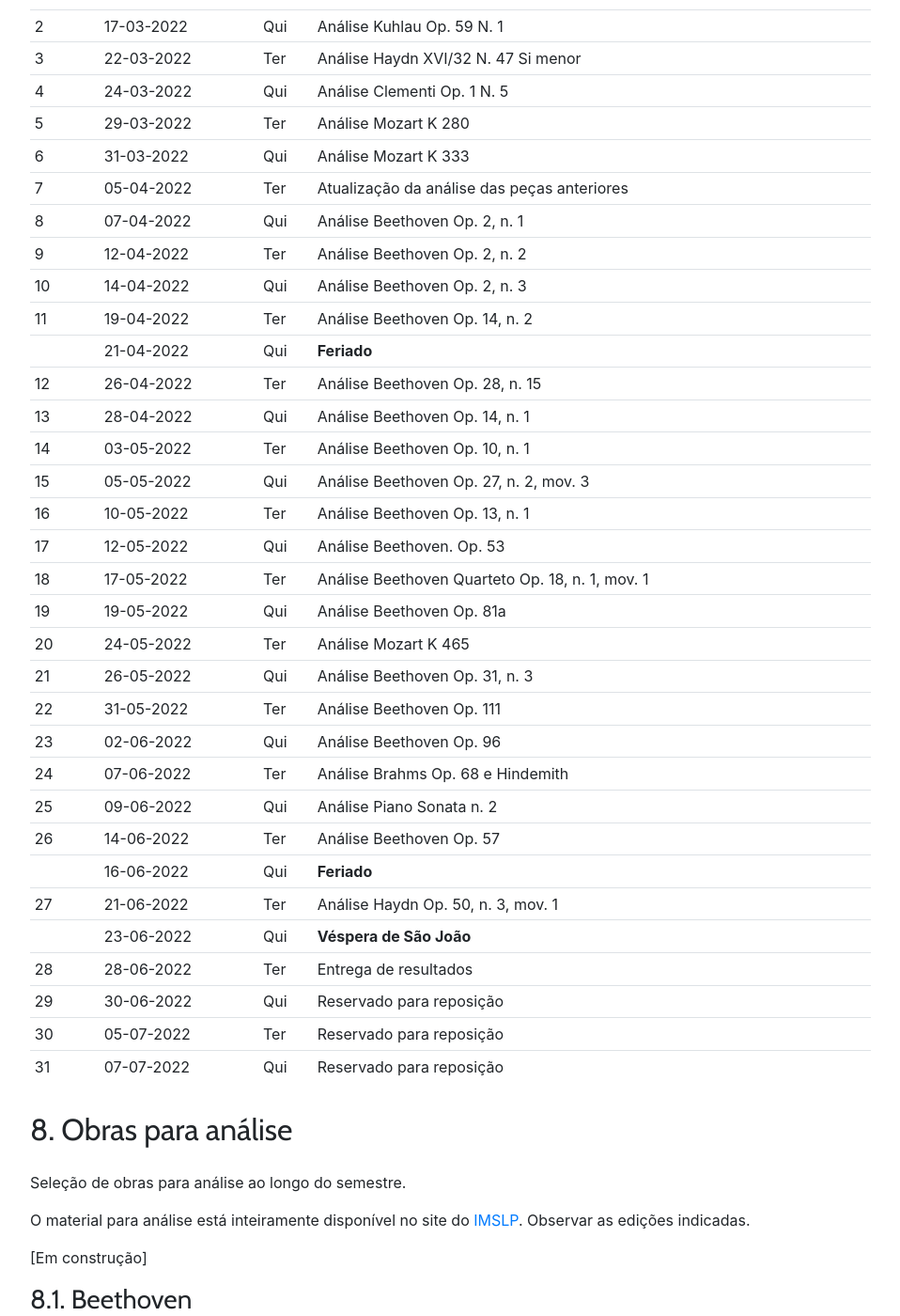
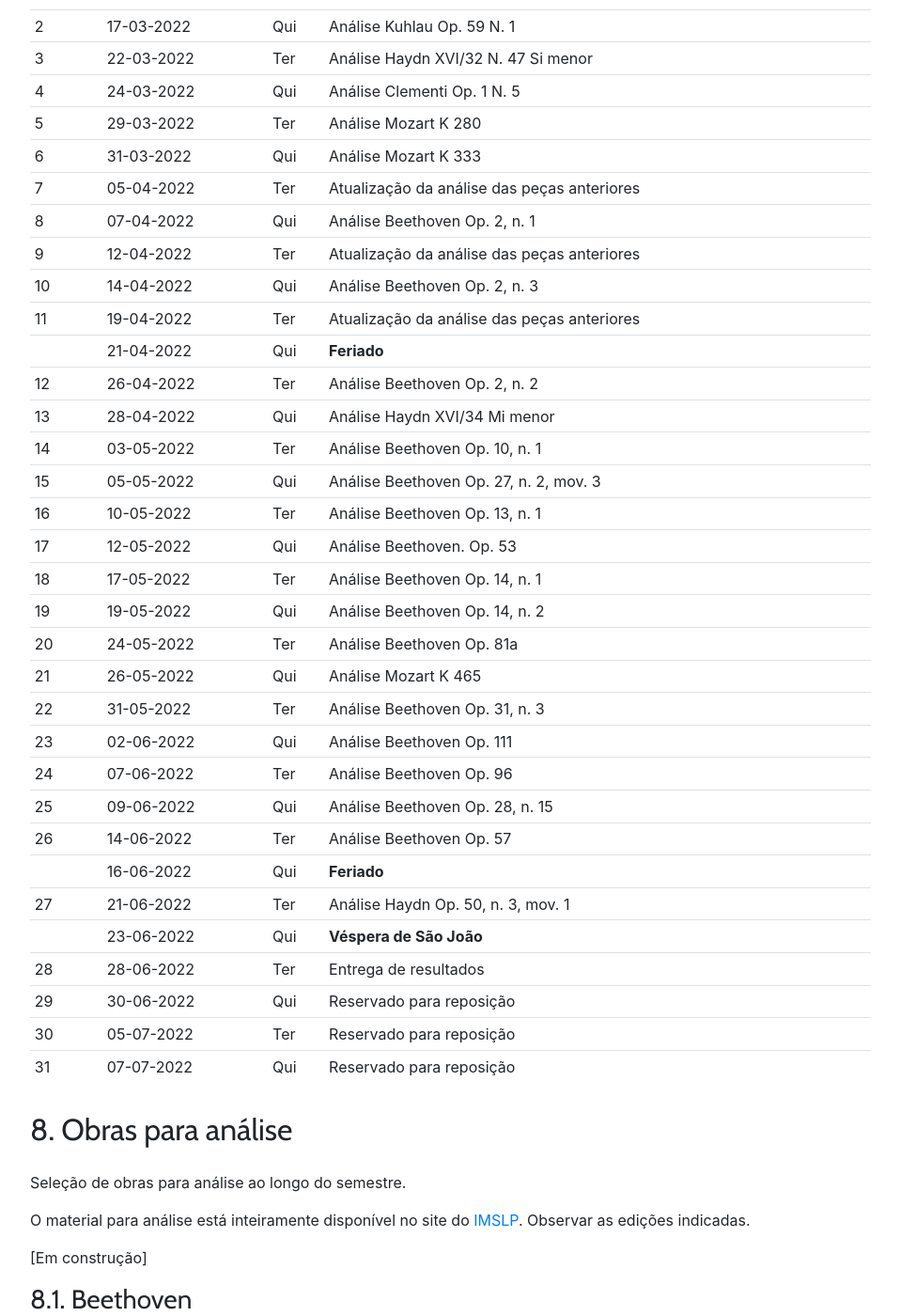
Before and after one commit to kroger/genosmus, a Jekyll site: the page built from _marcos/musa72.md, in a window 1280 px wide and 1400 px high, scrolled down 2561 px. Shown: the whole window at 94% size, without its empty margins (68-1026 px from the left). Built offline with Jekyll 4.4.1, drawn with Linux system fonts in a browser that asks for light colours; nearby versions of some CDN libraries; the table of contents is made by our own code.

Commit message:
Adaptação do cronograma
- Inseri peça mais simples entre as de Beethoven

```diff
--- a/_marcos/musa72.md
+++ b/_marcos/musa72.md
@@ -112,44 +112,44 @@ disciplina. -->
 Este cronograma é uma previsão e poderá ser alterado ao longo do
 semestre.
 
-| Aula | Data       | Dia | Tópico                                          |
-| ---- | ---------- | --- | ----------------------------------------------- |
-|      | 08-03-2022 | Ter | **Aula magna EMUS**                             |
-|      | 10-03-2022 | Qui | **Preparativos finais - sem aula**              |
-| 1    | 15-03-2022 | Ter | Análise Mozart K 545                            |
-| 2    | 17-03-2022 | Qui | Análise Kuhlau Op. 59 N. 1                      |
-| 3    | 22-03-2022 | Ter | Análise Haydn XVI/32 N. 47 Si menor             |
-| 4    | 24-03-2022 | Qui | Análise Clementi Op. 1 N. 5                     |
-| 5    | 29-03-2022 | Ter | Análise Mozart K 280                            |
-| 6    | 31-03-2022 | Qui | Análise Mozart K 333                            |
-| 7    | 05-04-2022 | Ter | Atualização da análise das peças anteriores     |
-| 8    | 07-04-2022 | Qui | Análise Beethoven Op. 2, n. 1                   |
-| 9    | 12-04-2022 | Ter | Análise Beethoven Op. 2, n. 2                   |
-| 10   | 14-04-2022 | Qui | Análise Beethoven Op. 2, n. 3                   |
-| 11   | 19-04-2022 | Ter | Análise Beethoven Op. 14, n. 2                  |
-|      | 21-04-2022 | Qui | **Feriado**                                     |
-| 12   | 26-04-2022 | Ter | Análise Beethoven Op. 28, n. 15                 |
-| 13   | 28-04-2022 | Qui | Análise Beethoven Op. 14, n. 1                  |
-| 14   | 03-05-2022 | Ter | Análise Beethoven Op. 10, n. 1                  |
-| 15   | 05-05-2022 | Qui | Análise Beethoven Op. 27, n. 2, mov. 3          |
-| 16   | 10-05-2022 | Ter | Análise Beethoven Op. 13, n. 1                  |
-| 17   | 12-05-2022 | Qui | Análise Beethoven. Op. 53                       |
-| 18   | 17-05-2022 | Ter | Análise Beethoven Quarteto Op. 18, n. 1, mov. 1 |
-| 19   | 19-05-2022 | Qui | Análise Beethoven Op. 81a                       |
-| 20   | 24-05-2022 | Ter | Análise Mozart K 465                            |
-| 21   | 26-05-2022 | Qui | Análise Beethoven Op. 31, n. 3                  |
-| 22   | 31-05-2022 | Ter | Análise Beethoven Op. 111                       |
-| 23   | 02-06-2022 | Qui | Análise Beethoven Op. 96                        |
-| 24   | 07-06-2022 | Ter | Análise Brahms Op. 68 e Hindemith               |
-| 25   | 09-06-2022 | Qui | Análise Piano Sonata n. 2                       |
-| 26   | 14-06-2022 | Ter | Análise Beethoven Op. 57                        |
-|      | 16-06-2022 | Qui | **Feriado**                                     |
-| 27   | 21-06-2022 | Ter | Análise Haydn Op. 50, n. 3, mov. 1              |
-|      | 23-06-2022 | Qui | **Véspera de São João**                         |
-| 28   | 28-06-2022 | Ter | Entrega de resultados                           |
-| 29   | 30-06-2022 | Qui | Reservado para reposição                        |
-| 30   | 05-07-2022 | Ter | Reservado para reposição                        |
-| 31   | 07-07-2022 | Qui | Reservado para reposição                        |
+| Aula | Data       | Dia | Tópico                                      |
+| ---- | ---------- | --- | ------------------------------------------- |
+|      | 08-03-2022 | Ter | **Aula magna EMUS**                         |
+|      | 10-03-2022 | Qui | **Preparativos finais - sem aula**          |
+| 1    | 15-03-2022 | Ter | Análise Mozart K 545                        |
+| 2    | 17-03-2022 | Qui | Análise Kuhlau Op. 59 N. 1                  |
+| 3    | 22-03-2022 | Ter | Análise Haydn XVI/32 N. 47 Si menor         |
+| 4    | 24-03-2022 | Qui | Análise Clementi Op. 1 N. 5                 |
+| 5    | 29-03-2022 | Ter | Análise Mozart K 280                        |
+| 6    | 31-03-2022 | Qui | Análise Mozart K 333                        |
+| 7    | 05-04-2022 | Ter | Atualização da análise das peças anteriores |
+| 8    | 07-04-2022 | Qui | Análise Beethoven Op. 2, n. 1               |
+| 9    | 12-04-2022 | Ter | Atualização da análise das peças anteriores |
+| 10   | 14-04-2022 | Qui | Análise Beethoven Op. 2, n. 3               |
+| 11   | 19-04-2022 | Ter | Atualização da análise das peças anteriores |
+|      | 21-04-2022 | Qui | **Feriado**                                 |
+| 12   | 26-04-2022 | Ter | Análise Beethoven Op. 2, n. 2               |
+| 13   | 28-04-2022 | Qui | Análise Haydn XVI/34 Mi menor               |
+| 14   | 03-05-2022 | Ter | Análise Beethoven Op. 10, n. 1              |
+| 15   | 05-05-2022 | Qui | Análise Beethoven Op. 27, n. 2, mov. 3      |
+| 16   | 10-05-2022 | Ter | Análise Beethoven Op. 13, n. 1              |
+| 17   | 12-05-2022 | Qui | Análise Beethoven. Op. 53                   |
+| 18   | 17-05-2022 | Ter | Análise Beethoven Op. 14, n. 1              |
+| 19   | 19-05-2022 | Qui | Análise Beethoven Op. 14, n. 2              |
+| 20   | 24-05-2022 | Ter | Análise Beethoven Op. 81a                   |
+| 21   | 26-05-2022 | Qui | Análise Mozart K 465                        |
+| 22   | 31-05-2022 | Ter | Análise Beethoven Op. 31, n. 3              |
+| 23   | 02-06-2022 | Qui | Análise Beethoven Op. 111                   |
+| 24   | 07-06-2022 | Ter | Análise Beethoven Op. 96                    |
+| 25   | 09-06-2022 | Qui | Análise Beethoven Op. 28, n. 15             |
+| 26   | 14-06-2022 | Ter | Análise Beethoven Op. 57                    |
+|      | 16-06-2022 | Qui | **Feriado**                                 |
+| 27   | 21-06-2022 | Ter | Análise Haydn Op. 50, n. 3, mov. 1          |
+|      | 23-06-2022 | Qui | **Véspera de São João**                     |
+| 28   | 28-06-2022 | Ter | Entrega de resultados                       |
+| 29   | 30-06-2022 | Qui | Reservado para reposição                    |
+| 30   | 05-07-2022 | Ter | Reservado para reposição                    |
+| 31   | 07-07-2022 | Qui | Reservado para reposição                    |
 {: .table .table-sm}
 
 ## 8. Obras para análise
```
Also changed, not shown: _marcos/cronogramas/musa72.txt (+8 -8 lines).
